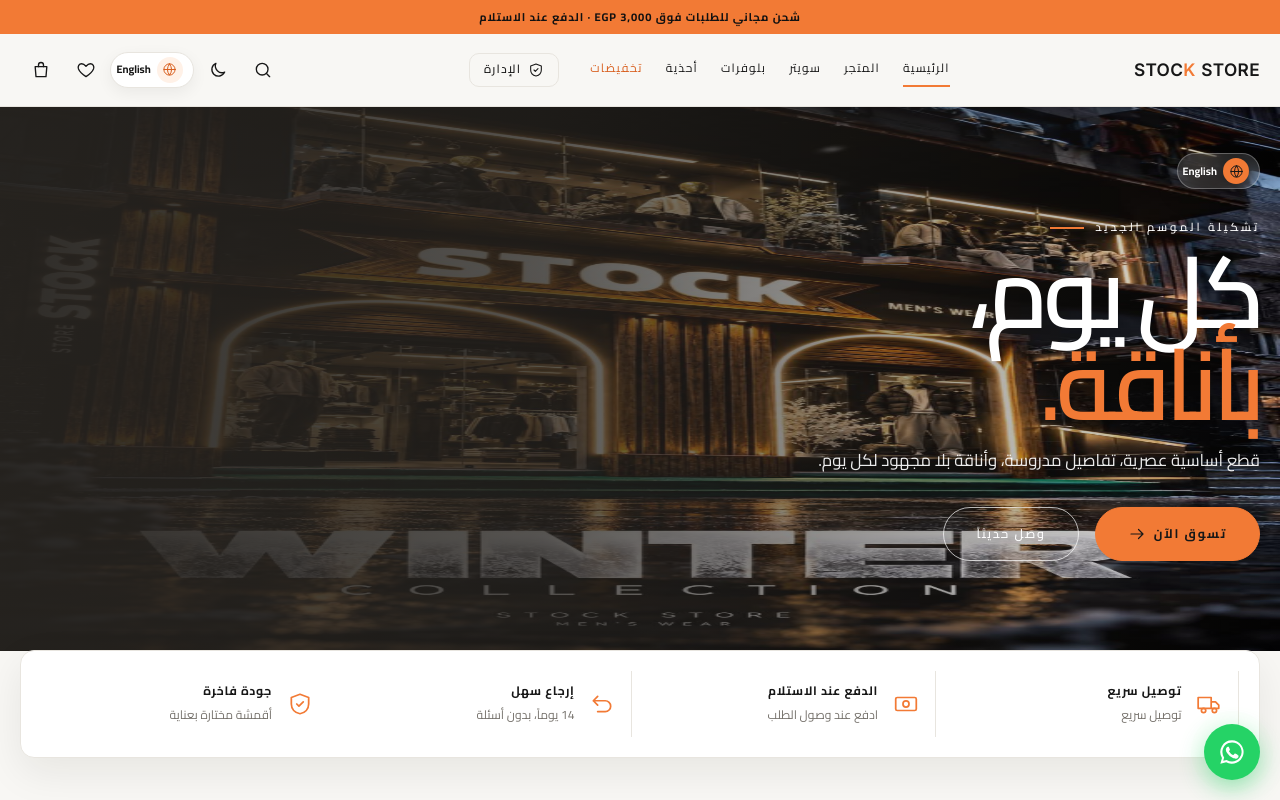
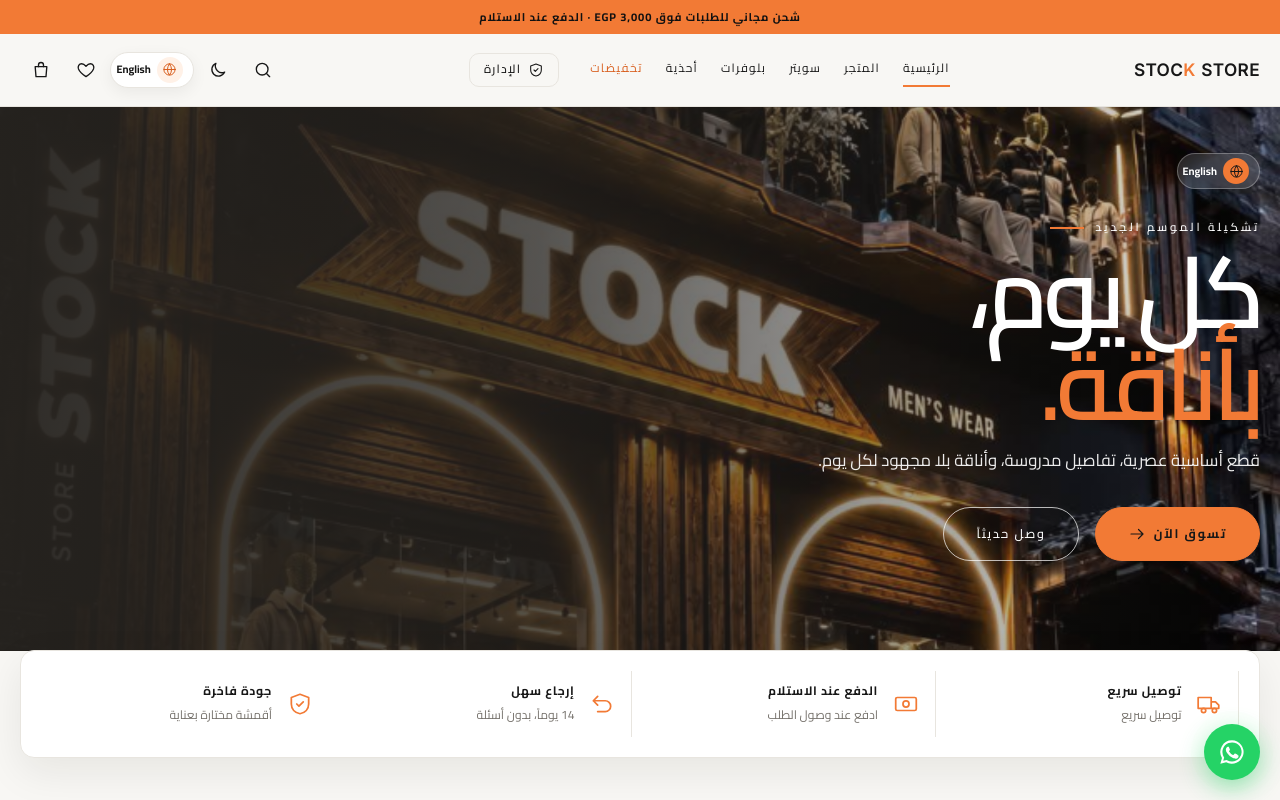
Before and after one commit to 01128567476/stock-store, a React (Vite) app: page /#/ in a window 1280 px wide. Shown: the top 800 px of the page. Built offline with nearby package versions, Linux system fonts and the light colour scheme.

Commit message:
UI: hero image uses object-fit cover (mobile keeps fill) + smaller favicon lettering

```diff
--- a/src/index.css
+++ b/src/index.css
@@ -823,7 +823,8 @@ p { margin: 0 0 1rem; }
   width: 100%;
   height: 100%;
   max-width: none;
-  object-fit: fill;
+  object-fit: cover;
+  object-position: center 30%;
 }
 .lang-toggle {
   display: inline-flex;
@@ -1816,6 +1817,7 @@ p { margin: 0 0 1rem; }
     justify-content: center;
     background-color: #26231f;
   }
+  .hero-media-main { object-fit: fill; object-position: center; }
   .hero::after {
     background: linear-gradient(180deg, rgba(38, 35, 31, 0.48), rgba(38, 35, 31, 0.58) 48%, rgba(38, 35, 31, 0.88));
   }
```
Also changed, not shown: public/favicon.svg.
